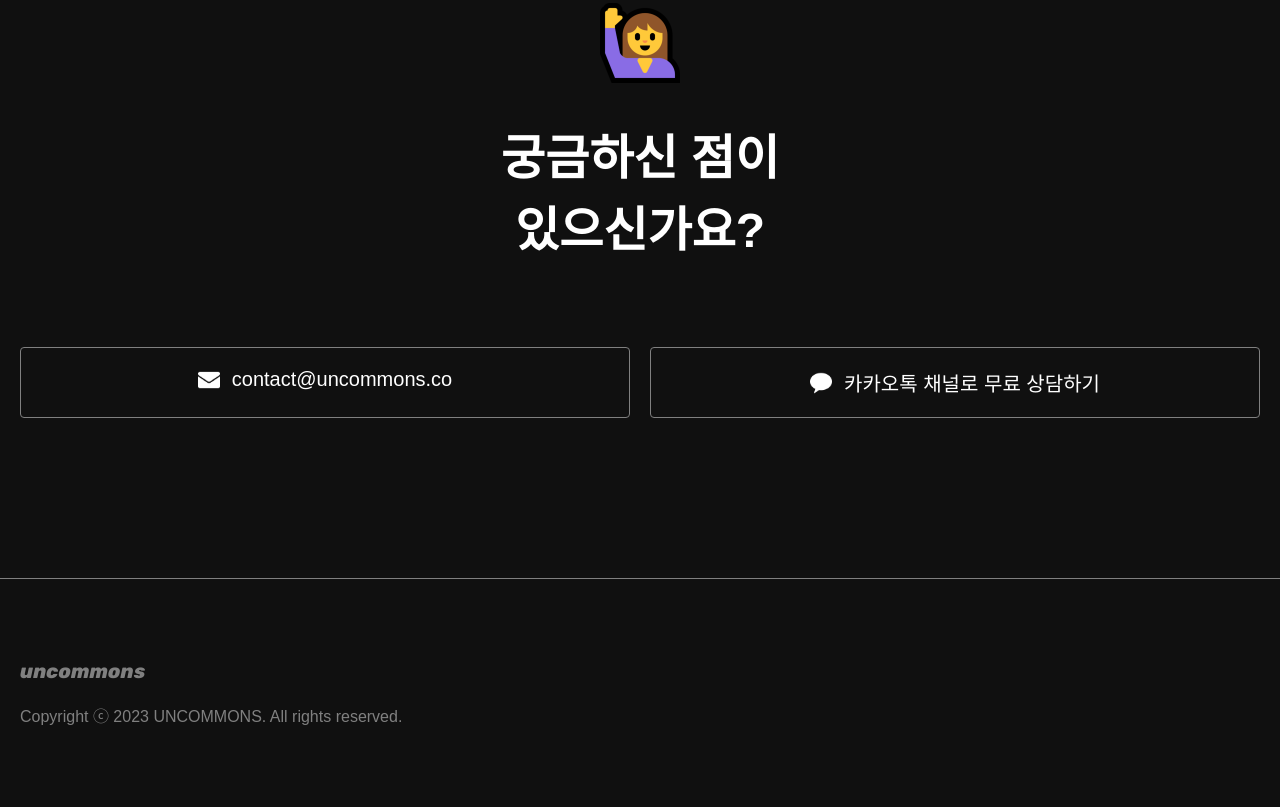
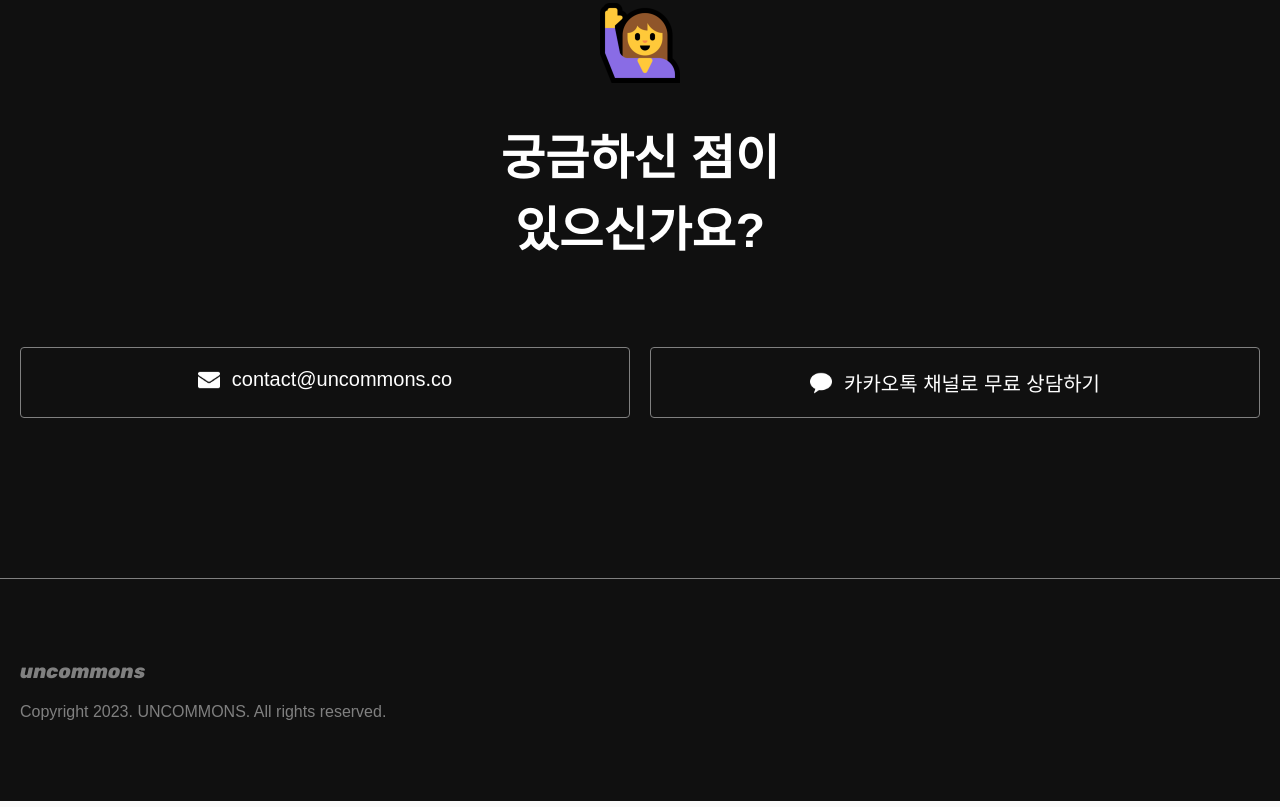
Before and after one commit to uncms/uncommons, a plain HTML site: page index.html in a window 1280 px wide. Shown: the part 9888-10695 px from the top of the page. Drawn offline with Linux system fonts and the light colour scheme; a web font is replaced by a local one.

Commit message:
Update index.html

```diff
--- a/index.html
+++ b/index.html
@@ -316,7 +316,7 @@
     <footer>
         <div class="section-wrapper">
             <h1 onclick="javascript:window.scrollTo(0,0)">uncommons</h1>
-            <p>Copyright ⓒ 2023 UNCOMMONS.<br> All rights reserved.</p>
+            <p>Copyright 2023. UNCOMMONS.<br> All rights reserved.</p>
         </div>
     </footer>
 </body>
```
